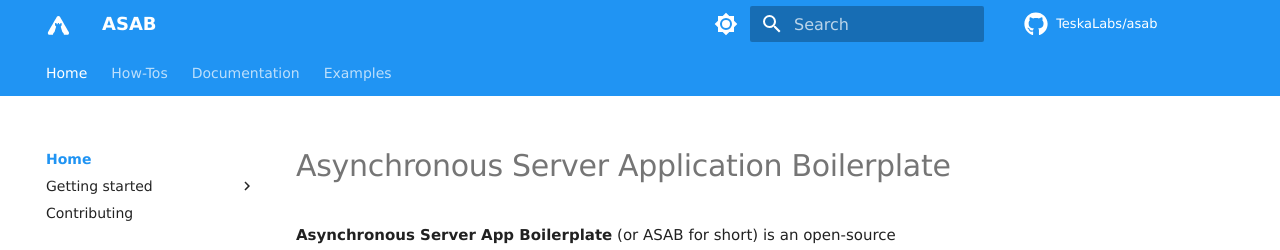
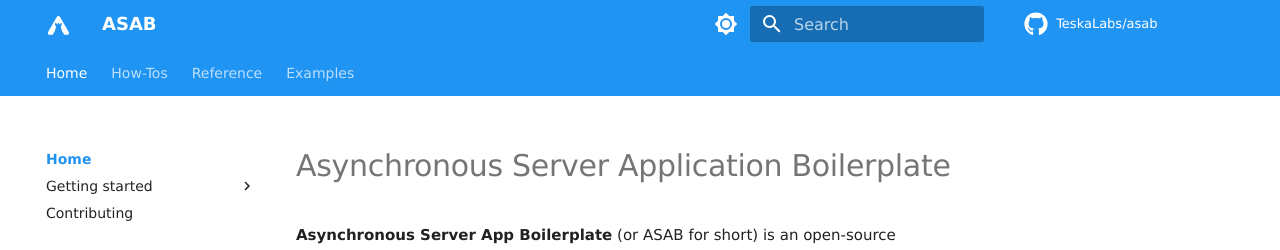
Before and after one commit to TeskaLabs/asab, an MkDocs documentation site: the page built from docs/index.md, in a window 1280 px wide and 1371 px high. Shown: the top 250 px of the window. Built offline with MkDocs 1.6.1 and Material for MkDocs 9.7.7, drawn with Linux system fonts in a browser that asks for light colours; some web fonts are replaced; comment, search, counter and statistics services are not loaded; some of the changed lines change nothing that is shown.

Commit message:
Rename sections

```diff
--- a/mkdocs.yml
+++ b/mkdocs.yml
@@ -159,14 +159,14 @@ nav:
   - How-Tos:
     - Creating a microservice with REST API: how-tos/03_rest_api.md
 
-  - Documentation:
+  - Reference:
     - Application: reference/application/reference.md
     - Modules and Services: reference/modules_services/reference.md
 
     - Web Service:
       - Web server: reference/web/web-server.md
       - TLS/SSL: reference/web/tls.md
-      - Authorization and multitenancy: reference/web/authorization_multitenancy.md
+      - Authorization and Multi-tenancy: reference/web/authorization_multitenancy.md
       - Cross-Origin Resource Sharing: reference/web/cors.md
     - Configuration: reference/config/reference.md
     - Logging: reference/logging/reference.md
```
